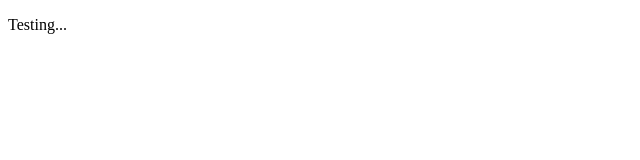
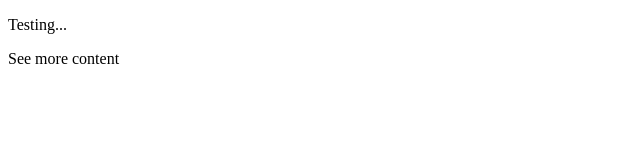
Before and after one commit to judgexiong/judgexiong.github.io, a plain HTML site: page index.html in a window 1280 px wide. Shown: the full height of the page, 0-640 px from the left. Drawn offline with Linux system fonts and the light colour scheme.

Commit message:
Update index.html

```diff
--- a/index.html
+++ b/index.html
@@ -5,5 +5,6 @@
   </head>
   <body>
     <p>Testing...</p>
+    <p>See more content</p>
   </body>
 </html>
```
